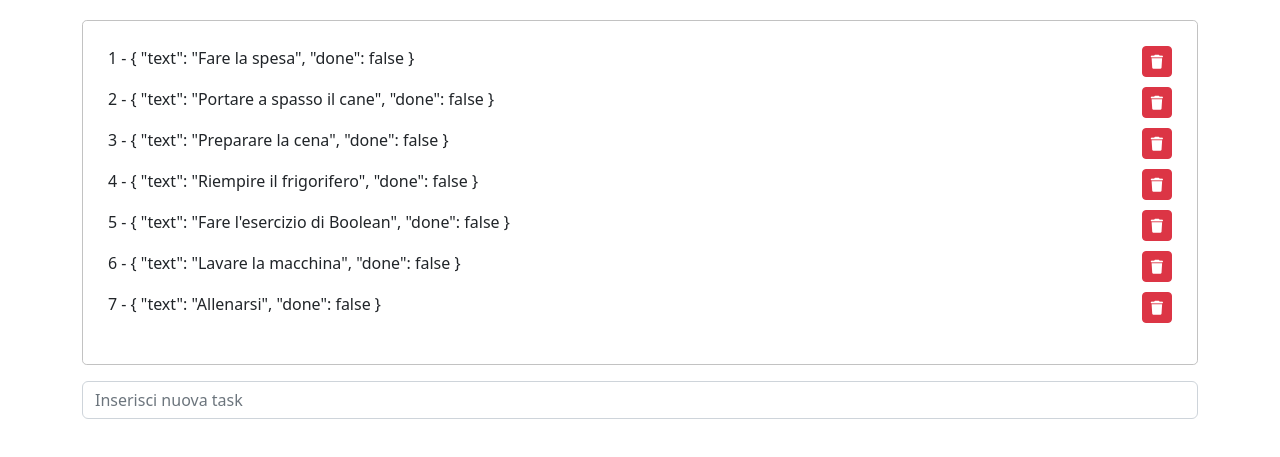
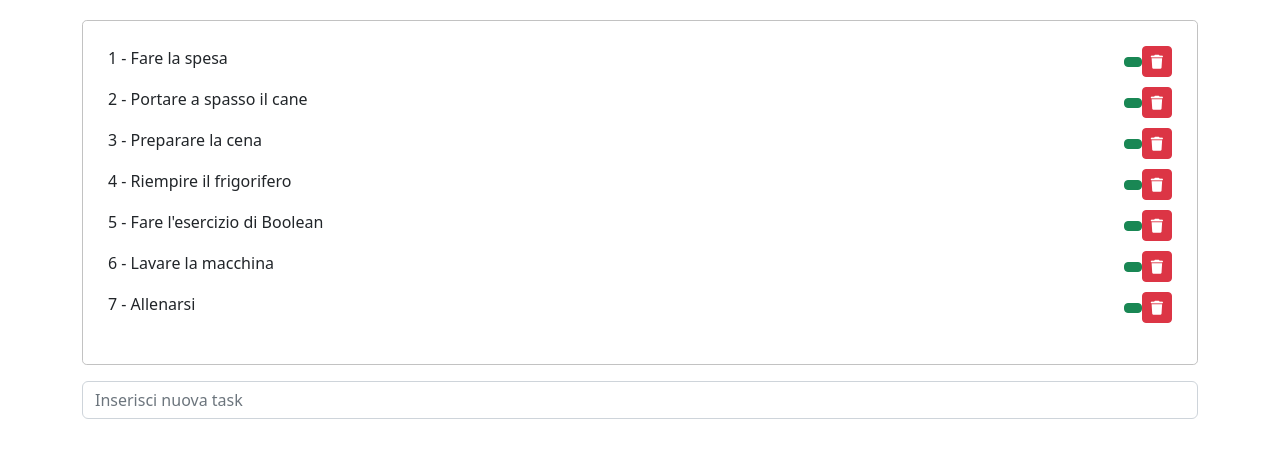
Before and after one commit to Huntney1/vue-todolist, a plain HTML site: page index.html in a window 1280 px wide. Shown: the part 71-528 px from the top of the page. Drawn offline with nearby package versions, Linux system fonts and the light colour scheme.

Commit message:
fix html lista

```diff
--- a/index.html
+++ b/index.html
@@ -41,9 +41,10 @@
                             <li class="list-item" v-for="(item, index) in todolist">
                                 <div class="d-flex justify-content-between">
                                     <div>
-                                        {{index + 1}} - {{ item }}
+                                        {{index + 1}} - {{ item.text }}
                                     </div>
                                     <div>
+                                        <button class="btn btn-sm btn-success btn-square"></button><i class="fas fa-thick"></i>
                                         <button class="btn btn-square btn-sm btn-danger"><i class="fas fa-trash"
                                                 @click="deleteTask(index)"></i>
                                         </button>
```
